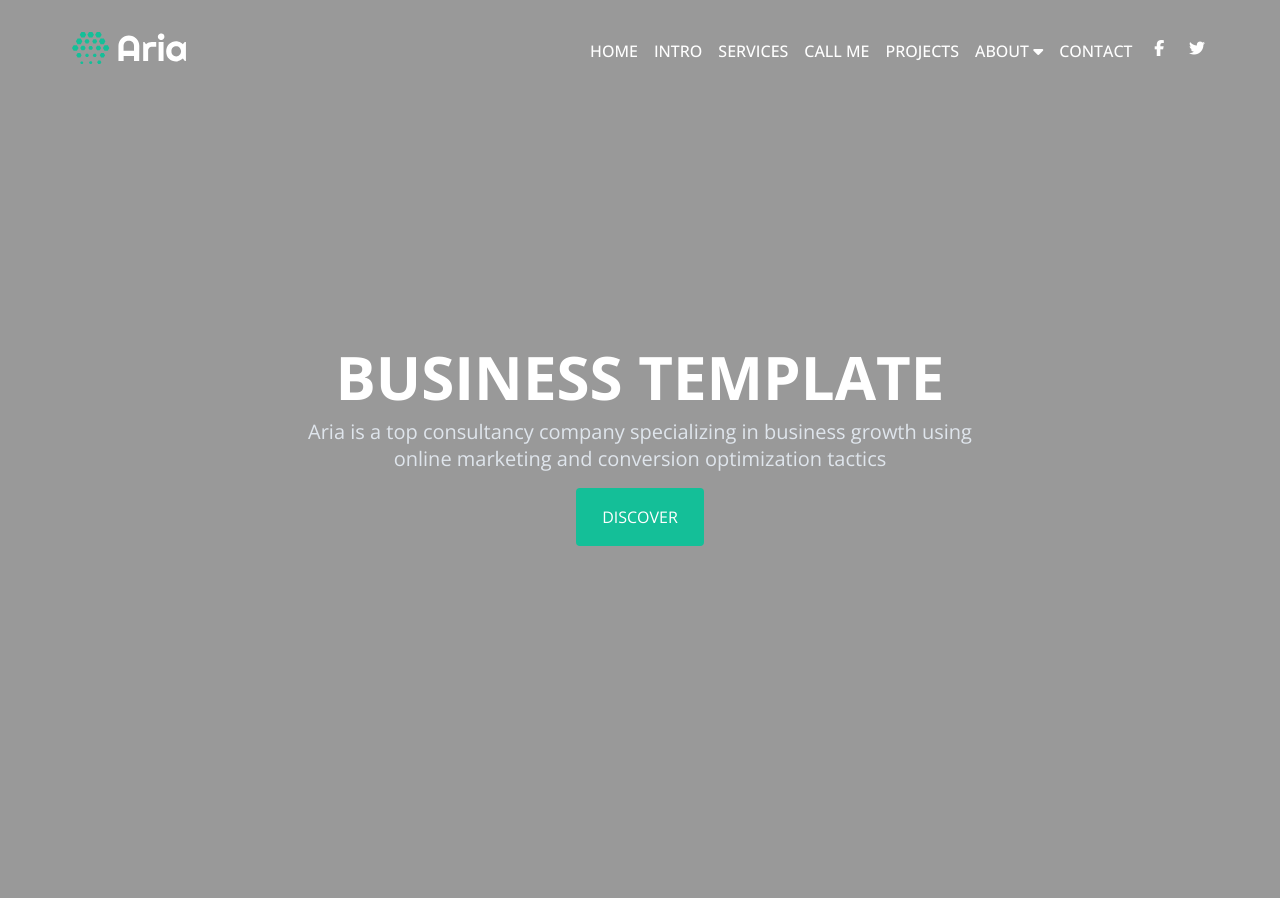
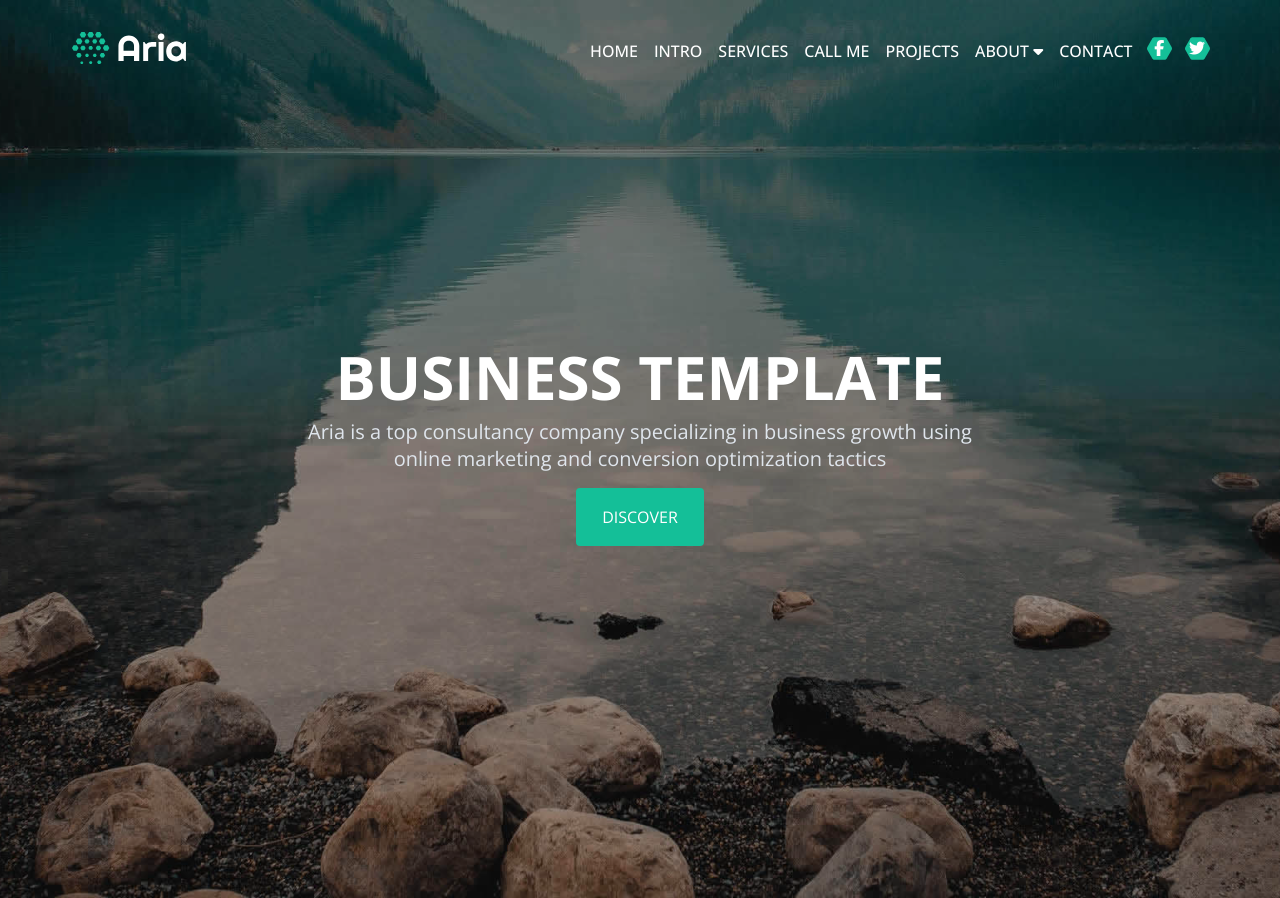
Before and after one commit to Pushpanjali16/Aria-Major-project, a plain HTML site: page index.html in a window 1280 px wide. Shown: the top 898 px of the page. Drawn offline with nearby package versions, Linux system fonts and the light colour scheme; a web font is replaced by a local one.

Commit message:
Update style.css

```diff
--- a/style.css
+++ b/style.css
@@ -56,7 +56,7 @@ nav ul a:hover{
     padding: .5rem;
 }
 .back-icons span{
-    background-image: url(./assets/hexagon-green.svg);
+    background-image: url(hexagon-green.svg);
     background-repeat: no-repeat;
     background-position: center;
     width: 25px;
@@ -84,7 +84,7 @@ nav ul a:hover{
 .hero-section{
   padding-top: 18rem;
   padding-bottom: 19rem;
-  background-image: url(./assets/header-background.jpg);
+  background-image: url(header-background.jpg);
   background-repeat: no-repeat;
   background-size: cover;
   background-position: top;
```
